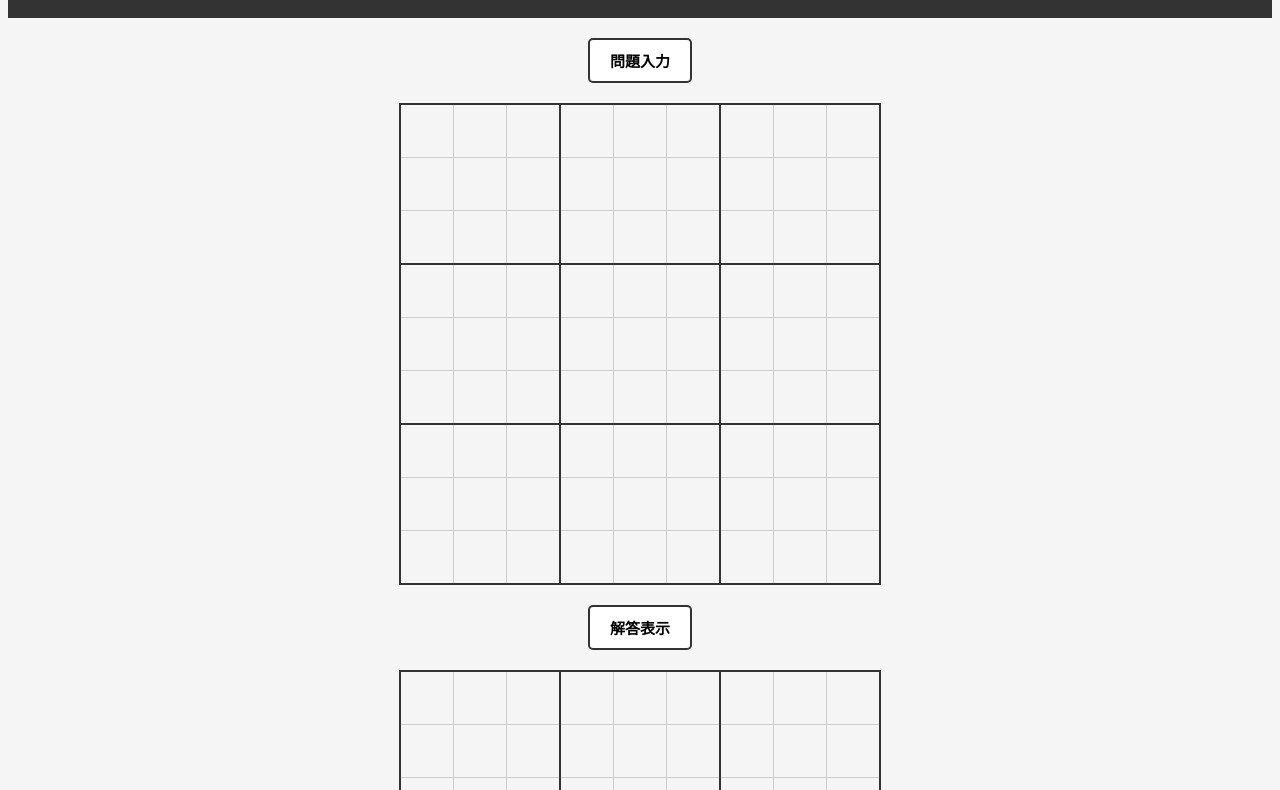
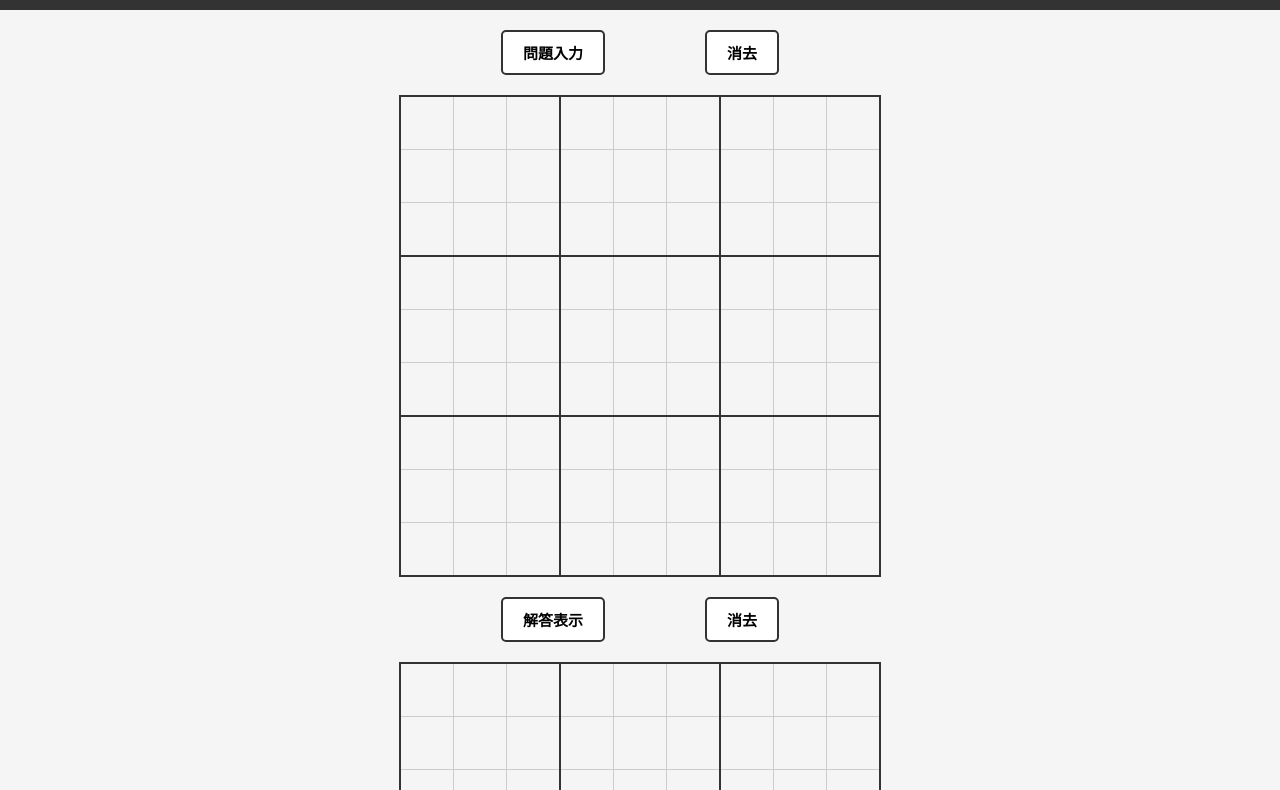
Before and after one commit to usma11dia0/sudoku_app, a website: page frontend/index.html in a window 1280 px wide. Shown: the part 99-889 px from the top of the page. Drawn offline with Linux system fonts and the light colour scheme; a web font is replaced by a local one.

Commit message:
complete button design

```diff
--- a/frontend/index.html
+++ b/frontend/index.html
@@ -2,6 +2,7 @@
 <html lang="ja">
 <head>
     <meta charset="UTF-8">
+    <meta name="viewport" content="width=device-width, initial-scale=1.0">
     <title>数独カンニング用</title>
     <link rel="stylesheet" href="css/style.css">
 </head>
@@ -9,7 +10,12 @@
   <h1>数独カンニング用サイト</h1>
 </header>
 <body>
-  <button id="input-button">問題入力</button>
+  <div class="flex-container">
+    <div class="button-container">
+      <button id="input-button">問題入力</button>
+      <button id="delete-button">消去</button>
+    </div>
+  </div>
   <table id="sudoku-board" class="input">
     <!-- 数独の盤面をここに表示 -->
     <tr>
@@ -112,7 +118,12 @@
       <td id="sudoku-input-cell-8-8" contenteditable="true"></td>
     </tr>
   <table>
-  <button id="output-button">解答表示</button>
+  <div class="flex-container">
+    <div class="button-container">
+      <button id="output-button">解答表示</button>
+      <button id="delete-button">消去</button>
+    </div>
+  </div>
   <table id="sudoku-board" class="output">
     <!-- 数独の盤面をここに表示 -->
     <tr>
--- a/frontend/scss/style.scss
+++ b/frontend/scss/style.scss
@@ -14,18 +14,31 @@ header{
 }
 
 body {
-    background-color: #f5f5f5;
-    font-family: 'Myfont', sans-serif;
+  height: 100vh;
+  margin: 0;
+  background-color: #f5f5f5;
+  font-family: 'Myfont', sans-serif;
 }
 
 h1 {
   text-align: center;
 }
 
-#input-button, #output-button {
+.flex-container{
+  display: flex;
+  justify-content: center;
+}
+
+.button-container {
+  display: flex;
+  justify-content: space-between;
+  align-items: center;
+  margin-bottom: 20px;
+}
+
+#input-button, #output-button, #delete-button {
   display: block;
-  margin: 0 auto;
-  margin-bottom: 20px;
+  margin: 0 50px;
   padding: 10px 20px;
   border: 2px solid #333;
   border-radius: 5px;
```
Also changed, not shown: frontend/css/style.css.
